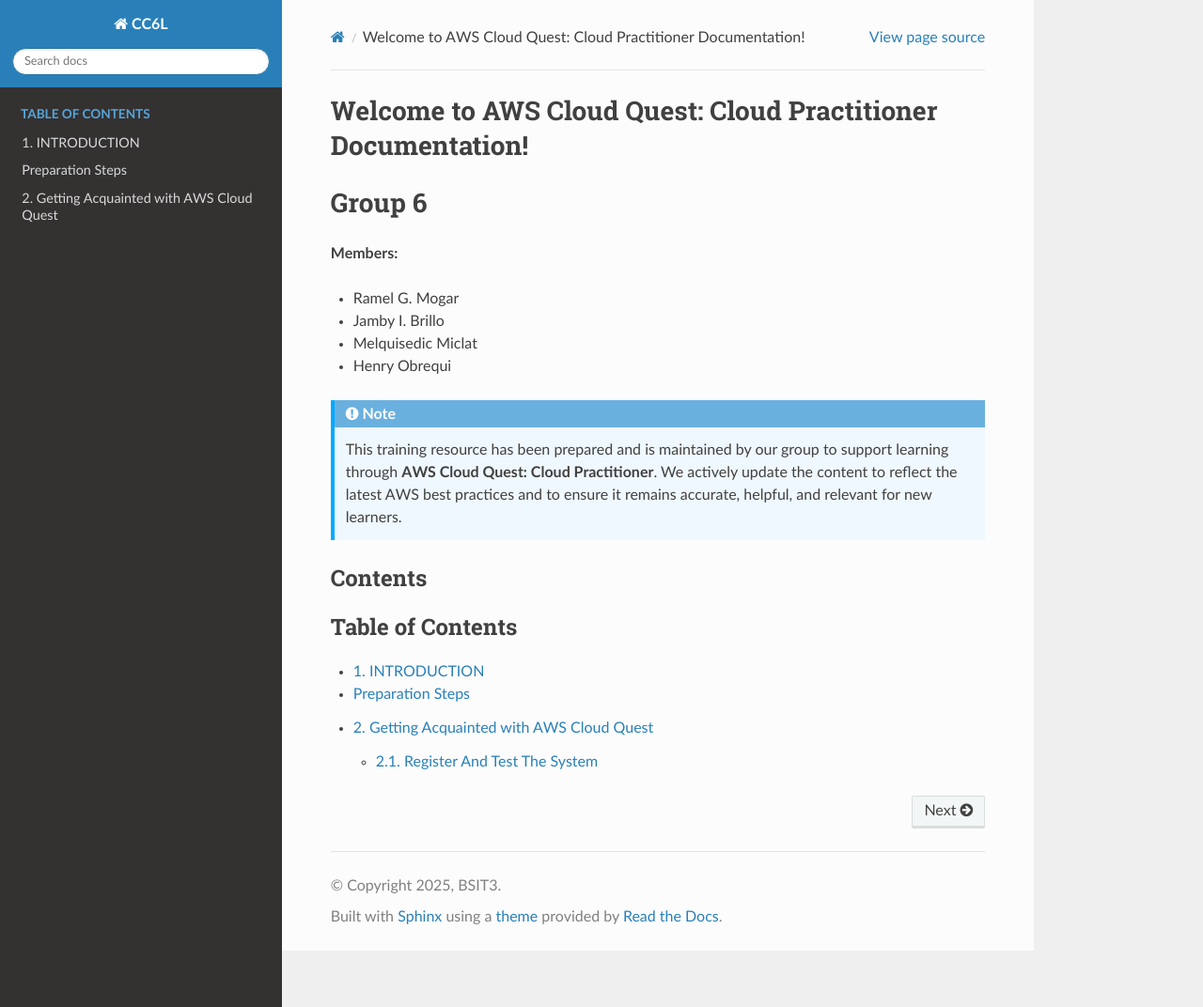
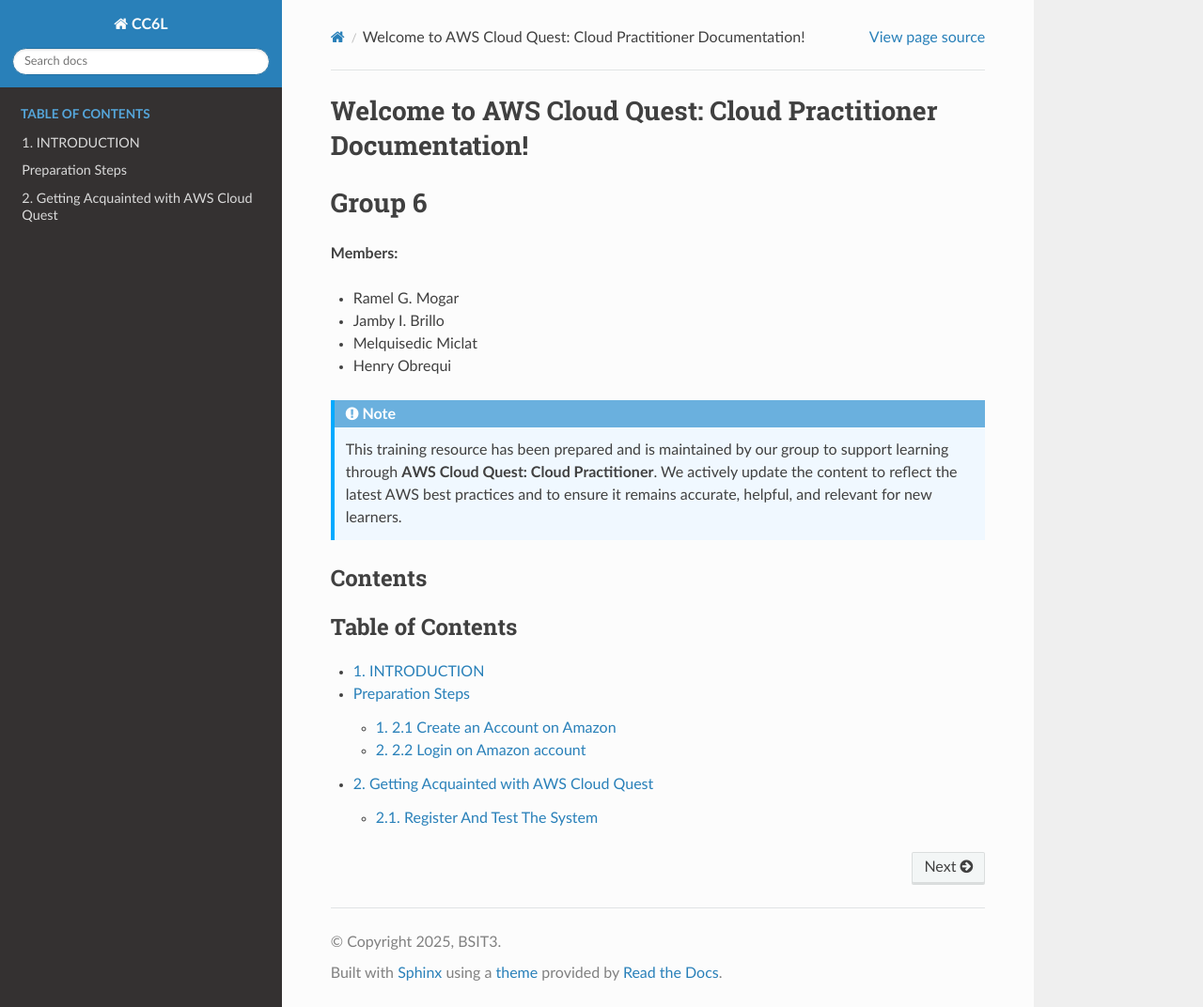
Before and after one commit to jambybrillo/aws_partitioner, a Sphinx documentation site: the page built from docs/source/index.rst, in a window 1280 px wide and 1072 px high. Shown: the whole window at 94% size. Built offline with Sphinx 7.4.7 and the Read the Docs theme 3.1.0, drawn with Linux system fonts in a browser that asks for light colours; pages that are not in the unit, such as notebooks, are missing from menus; some of the changed lines change nothing that is shown.

Commit message:
Update preparation_steps.rst

```diff
--- a/docs/source/preparation_steps.rst
+++ b/docs/source/preparation_steps.rst
@@ -34,5 +34,5 @@
    :numbered:
 
 
-   2.1_create_an_amazon_account
-   2.2_login_to_amazon_account
+   create_an_amazon_account
+   login_to_amazon_account
```
